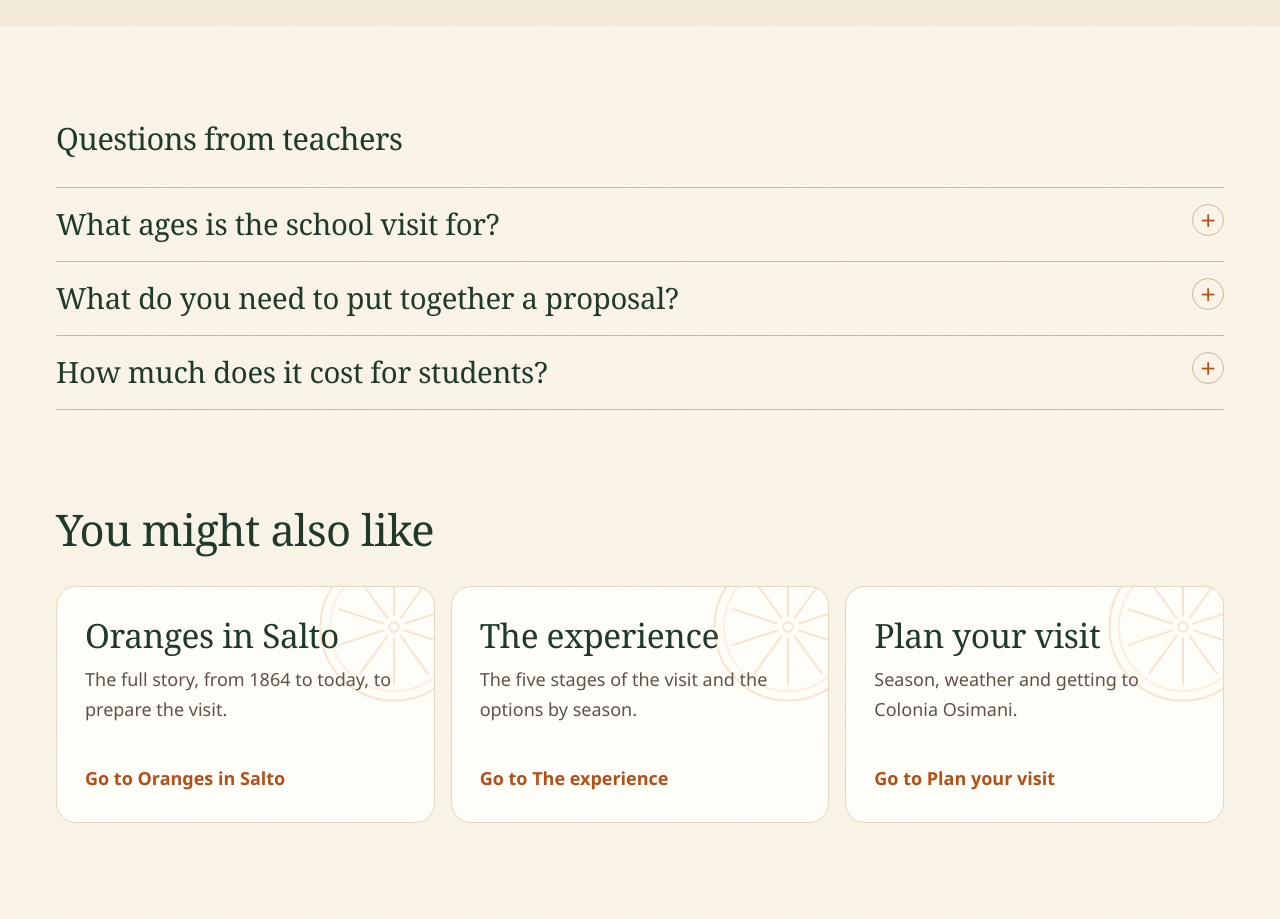
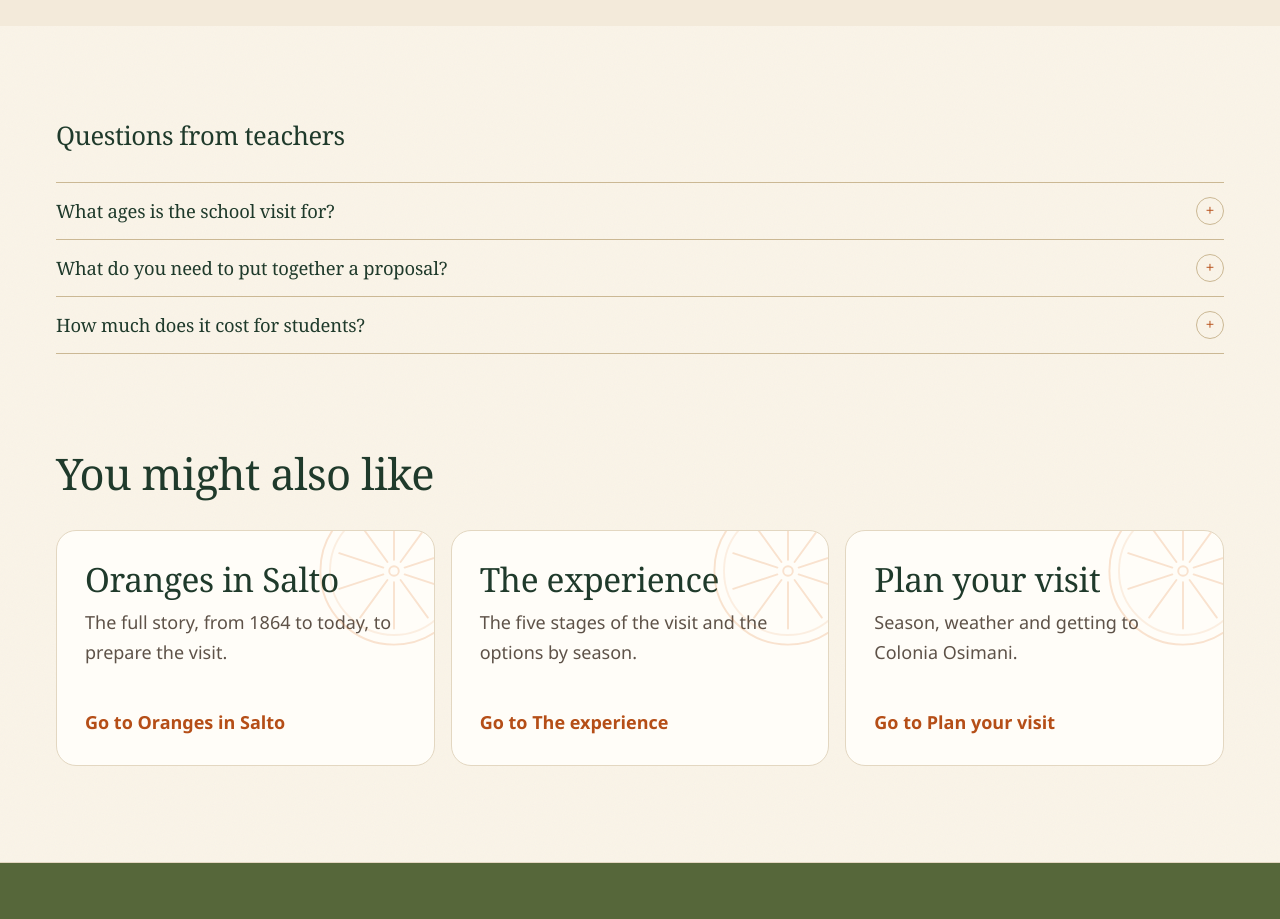
Before and after one commit to nadiespinosa-del/nadiespinosa-del.github.io, an Astro site: page /en/via-educa/camino-de-azahar in a window 1280 px wide. Shown: the part 5120-6039 px from the top of the page. Built offline with nearby package versions, Linux system fonts and the light colour scheme; Astro itself is replaced by a stand-in of ours; a web font is replaced by a local one.

Commit message:
Preguntas frecuentes con letra más chica
Co-Authored-By: Claude Opus 5.5 <noreply@anthropic.com>

```diff
--- a/src/components/PreguntasFrecuentes.astro
+++ b/src/components/PreguntasFrecuentes.astro
@@ -20,15 +20,15 @@ const faqLd = {
 };
 ---
 <section class="preguntas grid gap-8" aria-labelledby="preguntas-titulo">
-  <h2 id="preguntas-titulo" class="text-[clamp(1.4rem,2.4vw,2rem)]">{titulo}</h2>
+  <h2 id="preguntas-titulo" class="text-[clamp(1.3rem,2vw,1.7rem)]">{titulo}</h2>
   <div class="grid border-t border-line-strong">
     {lista.map((p) => (
       <details class="pregunta group border-b border-line-strong">
-        <summary class="flex cursor-pointer list-none items-start justify-between gap-5 py-4 font-display text-lg text-heading sm:text-xl">
+        <summary class="flex cursor-pointer list-none items-center justify-between gap-4 py-3.5 font-display text-[1.05rem] leading-snug text-heading sm:text-[1.15rem]">
           <span>{p.pregunta}</span>
-          <span class="flex h-8 w-8 shrink-0 items-center justify-center rounded-full border border-line-strong text-primary transition-transform duration-300 group-open:rotate-45" aria-hidden="true">+</span>
+          <span class="flex h-7 w-7 shrink-0 items-center justify-center rounded-full border border-line-strong text-sm text-primary transition-transform duration-300 group-open:rotate-45" aria-hidden="true">+</span>
         </summary>
-        <div class="max-w-[64ch] pb-5 text-base text-muted">
+        <div class="max-w-[68ch] pb-4 text-[0.95rem] leading-relaxed text-muted sm:text-base">
           <p>{p.respuesta}</p>
           {p.pendiente && <p class="mt-2 text-sm"><span class="ph">[DATO: {p.pendiente}]</span></p>}
         </div>
```
